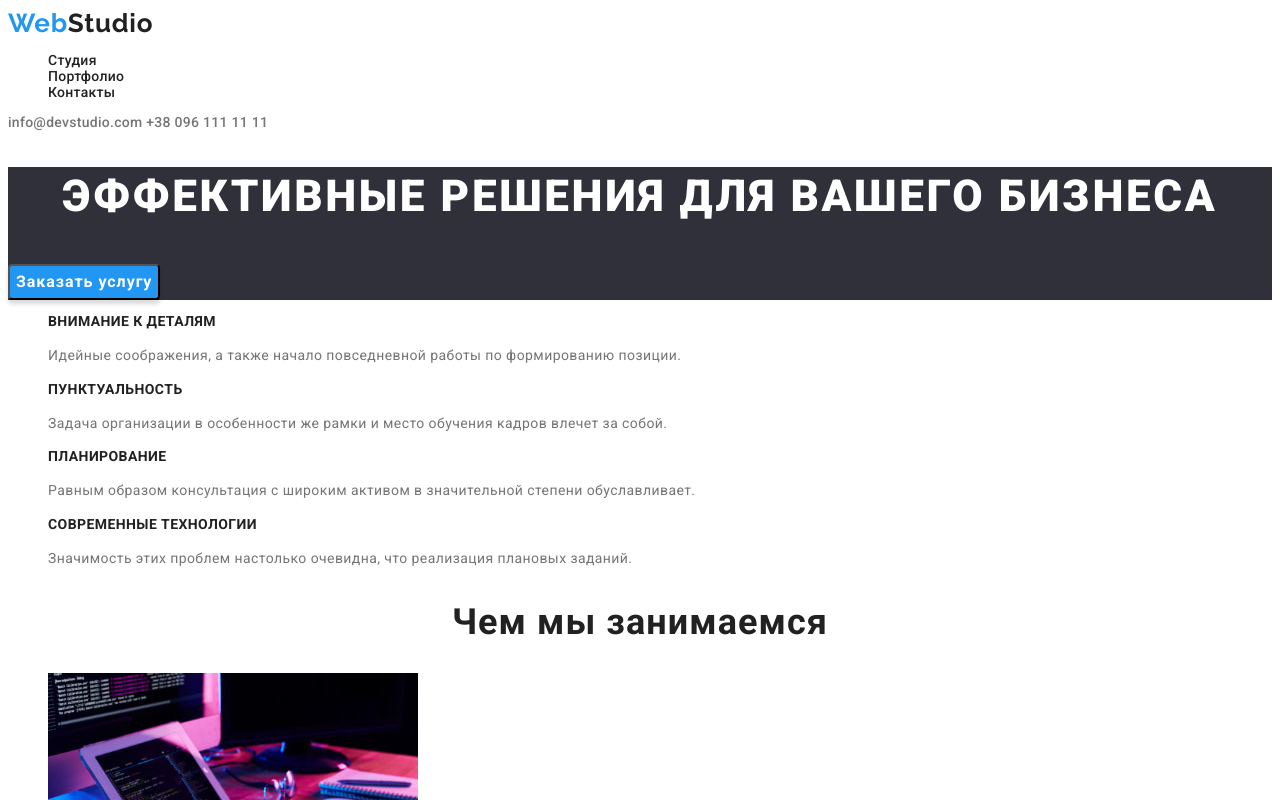
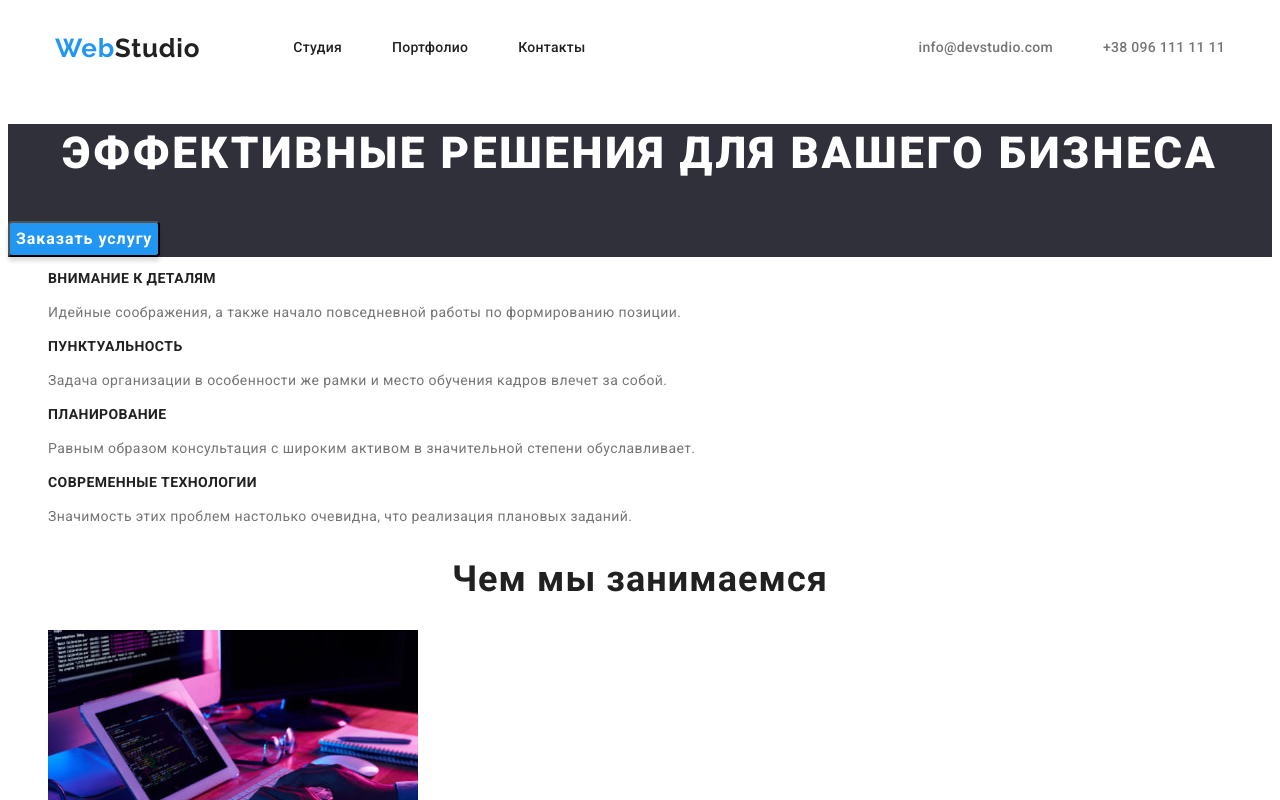
Before and after one commit to Dzybystim/goit-markup-hw-03, a plain HTML site: page index.html in a window 1280 px wide. Shown: the top 800 px of the page. Drawn offline with Linux system fonts and the light colour scheme.

Commit message:
Flex Navigator

```diff
--- a/css/stylefile.css
+++ b/css/stylefile.css
@@ -40,6 +40,14 @@ body {
 .dot-list {
     list-style-type: none;
 }
+.container {
+    display: flex;
+    width: 1170px;
+    margin-left: auto;
+    margin-right: auto;
+    padding-left: 15px;
+    padding-right: 15px;
+}
 /*Header******************************************/
 .logo {
     font-family: 'Raleway', sans-serif;
@@ -48,6 +56,7 @@ body {
     line-height: 1.19;
     letter-spacing: 0.03em;
     color: var(--main-color-text);
+    margin-right: 93px;
 }
 
 .logo>.logo-first {
@@ -58,6 +67,9 @@ body {
  {
     font-weight: 500;
     color: var(--main-color-text);
+    padding-top: 32px;
+    padding-bottom: 32px;
+    display: block;
 }
 .nvlist:hover,
 .nvlist:focus {
@@ -66,11 +78,31 @@ body {
 .hdcontact {
     font-weight: 500;
     color: var(--second-color-text);
+    margin-right: 50px;
+
+}
+.hdcontact:last-child {
+    margin-right: 0;
 }
 
 .hdcontact:hover,
 .hdcontact:focus {
     color: var(--accent-color-text);
+}
+.navigator-list {
+    display: flex;
+    padding-left: 0;
+    margin-top: 0;
+    margin-bottom: 0;
+}
+.navigator-list>li {
+    margin-right: 50px;
+}
+.navigator-list>li:last-child {
+    margin-right: 0;
+}
+.main-nav {
+    align-items: center;
 }
 /*Hero*******************/
 .hero,
@@ -85,6 +117,10 @@ body {
     letter-spacing: 0.06em;
     text-transform: uppercase;
     color: var(--three-color-text);
+}
+.contact-header {
+    margin-left: auto;
+    display: flex;
 }
 /*What are we doing**************/
 .visually-hidden {
--- a/index.html
+++ b/index.html
@@ -19,16 +19,20 @@
   <body>
     <!--Header website-->
     <header>
+      <div class="container main-nav">
       <a href="./index.html" class="logo link"><span class="logo-first">Web</span>Studio</a>
       <nav class="navigator">
-        <ul class="navigator-list dot-list">
-          <li><a href="./index.html" class="nvlist link">Студия</a></li>
-          <li><a href="./portfolio.html" class="nvlist link">Портфолио</a></li>
-          <li><a href="" class="nvlist link">Контакты</a></li>
+        <ul class="dot-list navigator-list">
+          <li ><a href="./index.html" class="nvlist link">Студия</a></li>
+          <li ><a href="./portfolio.html" class="nvlist link">Портфолио</a></li>
+          <li ><a href="" class="nvlist link">Контакты</a></li>
         </ul>
       </nav>
+      <div class="contact-header">
       <a href="mailto:info@devstudio.com" class="hdcontact link">info@devstudio.com</a>
       <a href="tel:+380961111111" class="hdcontact link">+38 096 111 11 11</a>
+      </div>
+    </div>
     </header>
     <main>
       <!--Hero-->
```
